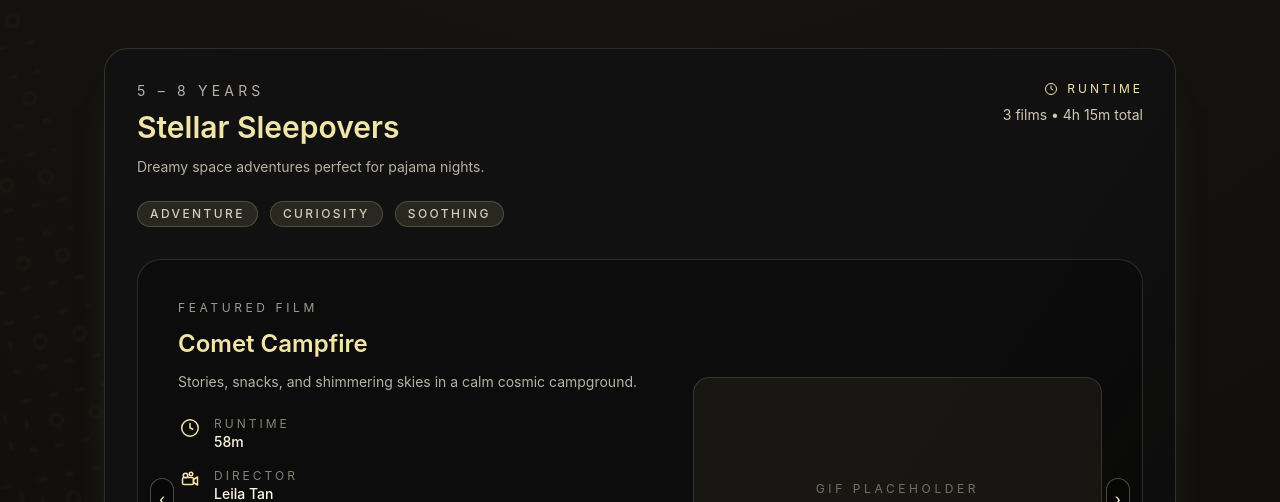
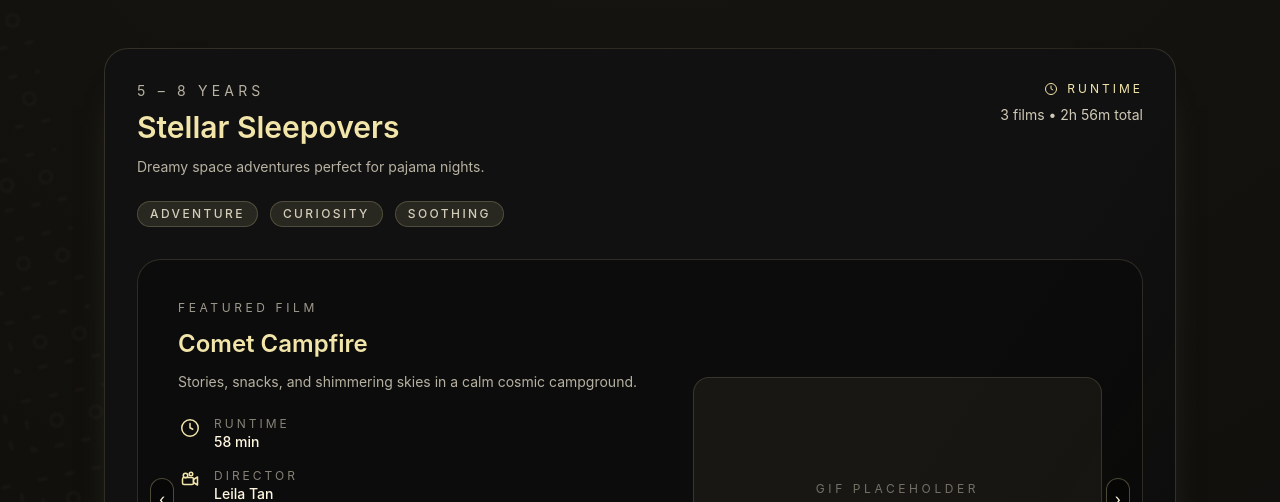
Before and after one commit to xavierchen0/cw-famjam-demo, a React (Vite) app: page / in a window 1280 px wide. Shown: the part 615-1117 px from the top of the page. Built offline with nearby package versions, Linux system fonts and the light colour scheme.

Commit message:
feat: dynamically update runtime

```diff
--- a/src/App.jsx
+++ b/src/App.jsx
@@ -362,7 +362,6 @@ const playlistSeed = [
     title: "Stellar Sleepovers",
     tagline: "Dreamy space adventures perfect for pajama nights.",
     ageRange: "5 – 8 years",
-    runtime: "3 films • 4h 15m total",
     tags: ["Adventure", "Curiosity", "Soothing"],
     films: [
       {
@@ -372,7 +371,7 @@ const playlistSeed = [
         director: "Ari Vega",
         country: "Singapore",
         language: "English & Mandarin",
-        runtime: "1h 12m",
+        runtimeMinutes: 72,
         awards: ["Cannes Junior Nights - Audience Award"],
       },
       {
@@ -382,7 +381,7 @@ const playlistSeed = [
         director: "Leila Tan",
         country: "Philippines",
         language: "English & Tagalog",
-        runtime: "58m",
+        runtimeMinutes: 58,
         awards: ["Busan Kids Wave - Best Short Program"],
       },
       {
@@ -392,7 +391,7 @@ const playlistSeed = [
         director: "Mina Koh",
         country: "South Korea",
         language: "Korean",
-        runtime: "46m",
+        runtimeMinutes: 46,
         awards: ["Cannes Junior Nights - Official Selection"],
       },
     ],
@@ -444,7 +443,6 @@ const playlistSeed = [
     title: "Giggle Gala",
     tagline: "Slapstick shorts and clever capers to spark belly laughs.",
     ageRange: "6 – 10 years",
-    runtime: "4 films • 3h 40m total",
     tags: ["Laughs", "Energy", "Rainy Day"],
     films: [
       {
@@ -454,7 +452,7 @@ const playlistSeed = [
         director: "Diego Martins",
         country: "Brazil",
         language: "Portuguese & English",
-        runtime: "1h 05m",
+        runtimeMinutes: 65,
         awards: ["TIFFkids - Best Ensemble Comedy"],
       },
       {
@@ -464,7 +462,7 @@ const playlistSeed = [
         director: "Aya Nakamori",
         country: "Japan",
         language: "Japanese",
-        runtime: "52m",
+        runtimeMinutes: 52,
         awards: ["Cannes Junior Nights - Jury Mention"],
       },
       {
@@ -473,7 +471,7 @@ const playlistSeed = [
         director: "Imani Brooks",
         country: "United States",
         language: "English",
-        runtime: "1h 10m",
+        runtimeMinutes: 70,
         awards: ["SXSW WonderKids - Audience Favorite"],
       },
       {
@@ -482,7 +480,7 @@ const playlistSeed = [
         director: "Noah Feld",
         country: "Canada",
         language: "English & French",
-        runtime: "48m",
+        runtimeMinutes: 48,
         awards: ["Annecy Family Spotlight - Special Distinction"],
       },
     ],
@@ -535,7 +533,6 @@ const playlistSeed = [
     title: "Kindness Chronicles",
     tagline: "Stories that celebrate empathy, big feelings, and brave choices.",
     ageRange: "7 – 12 years",
-    runtime: "3 films • 4h 50m total",
     tags: ["Empathy", "Family Night", "Conversation"],
     films: [
       {
@@ -545,7 +542,7 @@ const playlistSeed = [
         director: "Siti Rahman",
         country: "Malaysia",
         language: "English & Malay",
-        runtime: "1h 20m",
+        runtimeMinutes: 80,
         awards: ["Berlinale Generation - Crystal Bear Nominee"],
       },
       {
@@ -555,7 +552,7 @@ const playlistSeed = [
         director: "Petra Milos",
         country: "Croatia",
         language: "Croatian & English",
-        runtime: "54m",
+        runtimeMinutes: 54,
         awards: ["Cannes Junior Nights - Storytelling Award"],
       },
       {
@@ -565,7 +562,7 @@ const playlistSeed = [
         director: "Linh Tran",
         country: "Vietnam",
         language: "Vietnamese",
-        runtime: "1h 35m",
+        runtimeMinutes: 95,
         awards: ["Tribeca Family - Grand Prize"],
       },
     ],
@@ -639,6 +636,54 @@ function getReviewStats(reviews) {
   };
 }
 
+function formatRuntime(minutes) {
+  if (!Number.isFinite(minutes) || minutes <= 0) {
+    return "TBA";
+  }
+
+  const hours = Math.floor(minutes / 60);
+  const remainingMinutes = Math.round(minutes % 60);
+  const parts = [];
+  if (hours) {
+    parts.push(`${hours}h`);
+  }
+  if (remainingMinutes) {
+    parts.push(`${remainingMinutes}m`);
+  }
+
+  if (!parts.length) {
+    return "0m";
+  }
+
+  return parts.join(" ");
+}
+
+function summarizePlaylistRuntime(films) {
+  const filmCount = films.length;
+  const totalMinutes = films.reduce(
+    (sum, film) => sum + (Number.isFinite(film.runtimeMinutes) ? film.runtimeMinutes : 0),
+    0,
+  );
+
+  if (!filmCount) {
+    return { label: "No films yet", totalMinutes: 0 };
+  }
+
+  const filmLabel = `${filmCount} ${filmCount === 1 ? "film" : "films"}`;
+
+  if (!totalMinutes) {
+    return {
+      label: `${filmLabel} • Runtime TBA`,
+      totalMinutes: 0,
+    };
+  }
+
+  return {
+    label: `${filmLabel} • ${formatRuntime(totalMinutes)} total`,
+    totalMinutes,
+  };
+}
+
 function FilmCarousel({ films, autoInterval = 6000 }) {
   const [activeIndex, setActiveIndex] = useState(0);
   const [isHovered, setIsHovered] = useState(false);
@@ -701,10 +746,17 @@ function FilmCarousel({ films, autoInterval = 6000 }) {
             director,
             country,
             language,
-            runtime,
+            runtimeMinutes,
             awards = [],
           } = film;
           const hasAwards = Array.isArray(awards) && awards.length > 0;
+          const hasRuntime =
+            Number.isFinite(runtimeMinutes) && runtimeMinutes > 0;
+          const runtimeLabel = !hasRuntime
+            ? "TBA"
+            : runtimeMinutes >= 60
+              ? `${formatRuntime(runtimeMinutes)} (${runtimeMinutes} min)`
+              : `${runtimeMinutes} min`;
 
           return (
             <div key={title} className="min-w-full p-6 sm:p-8 lg:p-10">
@@ -726,7 +778,7 @@ function FilmCarousel({ films, autoInterval = 6000 }) {
                           Runtime
                         </p>
                         <p className="font-medium text-brand-cream">
-                          {runtime || "TBA"}
+                          {runtimeLabel}
                         </p>
                       </div>
                     </div>
@@ -846,6 +898,9 @@ function PlaylistCard({
   const hasExtraReviews = remainingCount > 0;
   const remainingLabel = remainingCount === 1 ? "review" : "reviews";
   const formId = `${playlist.id}-review-form`;
+  const { label: playlistRuntimeLabel } = summarizePlaylistRuntime(
+    playlist.films,
+  );
 
   return (
     <section className="group rounded-3xl border border-brand-gold/15 bg-gradient-to-br from-brand-ink via-brand-ink to-black/70 p-8 shadow-[0_25px_45px_-35px_rgba(242,229,170,0.55)] transition-all duration-500 hover:-translate-y-1 hover:border-brand-gold/40 hover:shadow-glow">
@@ -868,7 +923,9 @@ function PlaylistCard({
               Runtime
             </p>
           </div>
-          <p className="mt-2 text-sm text-brand-cream/80">{playlist.runtime}</p>
+          <p className="mt-2 text-sm text-brand-cream/80">
+            {playlistRuntimeLabel}
+          </p>
         </div>
       </header>
 
```
